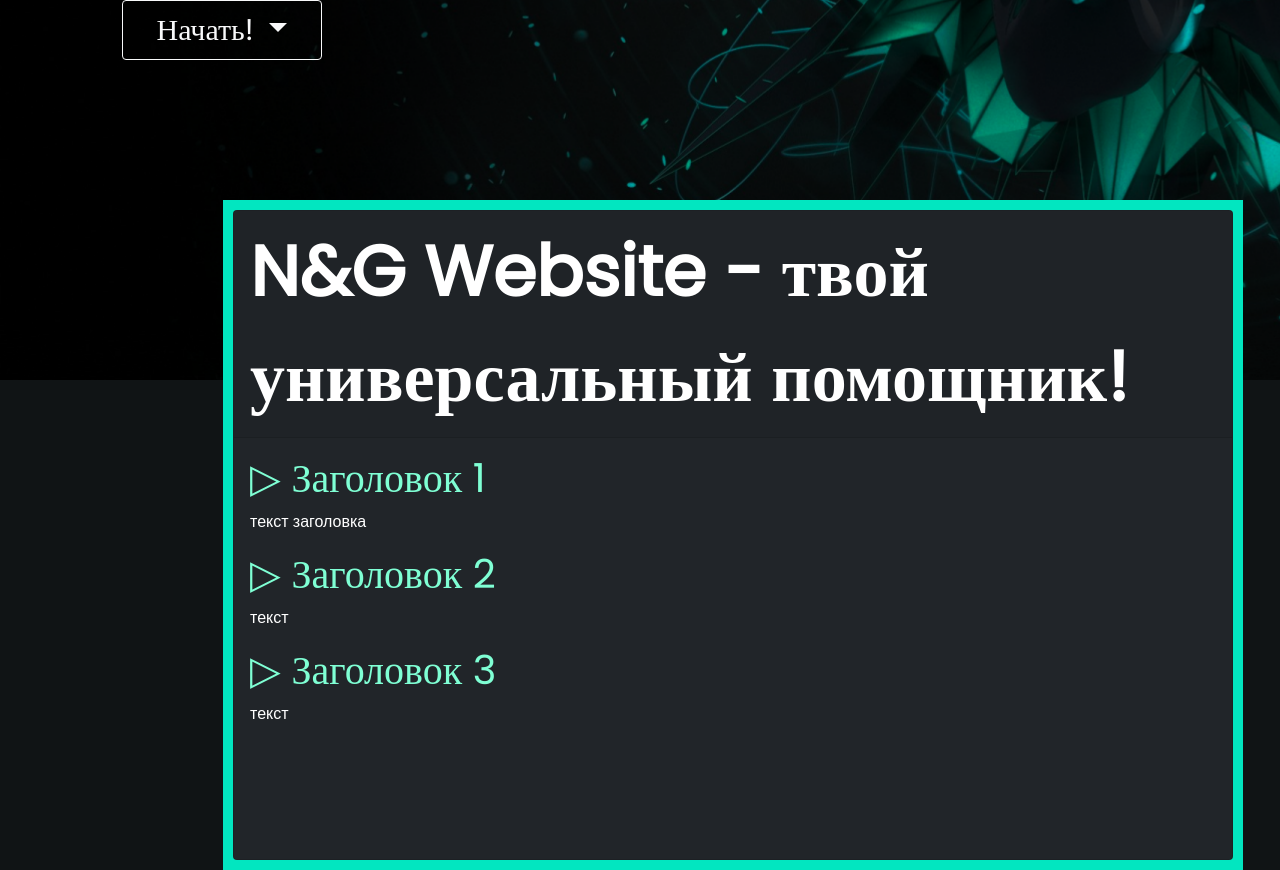
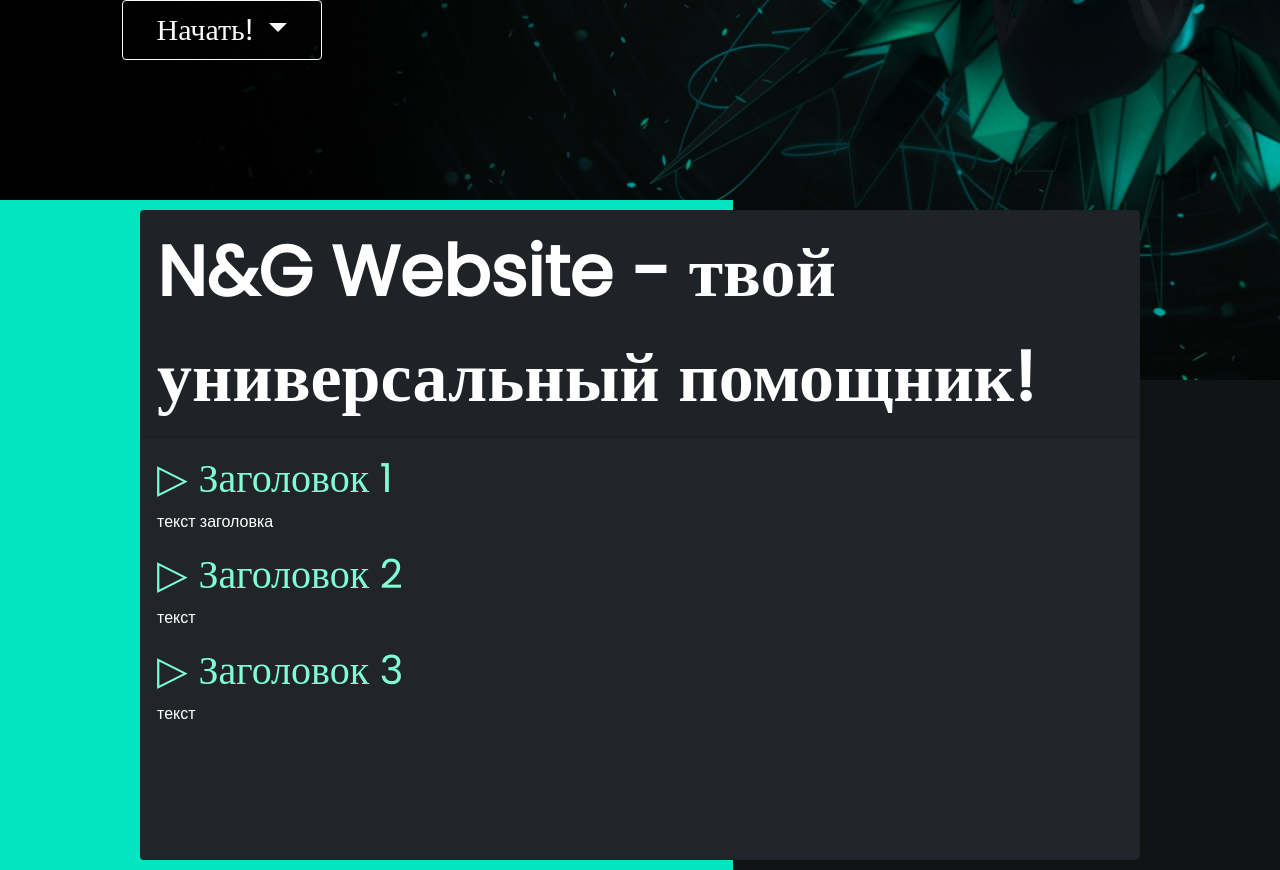
Before and after one commit to Nilandvi/NandG_Website, a Flask app: page / in a window 1280 px wide. Shown: the part 430-1300 px from the top of the page. Run offline with Flask 2, Linux system fonts and the light colour scheme.

Commit message:
centr fix

```diff
--- a/static/css/style.css
+++ b/static/css/style.css
@@ -56,10 +56,12 @@ body {
 
 .info {
     position: absolute;
+    top: 640px;
+    left: 50%;
+    margin-right: -50%;
+    transform: translate(-50%);
     width: 1000px;
     height: 650px;
-    left: 233px;
-    top: 640px;
 }
 
 .shapka {
--- a/templates/init.html
+++ b/templates/init.html
@@ -28,7 +28,7 @@
                 </div>
             </div>
         </div>
-        <div id="square"></div>
+        <div id="square" class="info"></div>
 
         <div class="card text-white bg-dark mb-3 info">
             <div class="card-header shapka fw-bold">N&G Website - твой универсальный помощник!</div>
```
